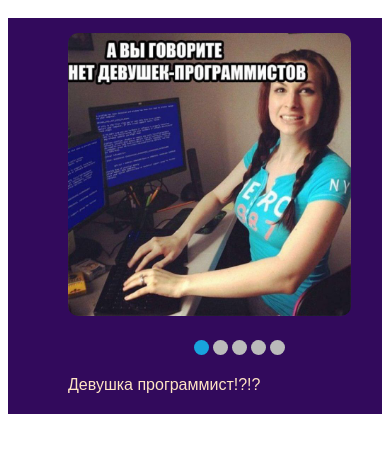
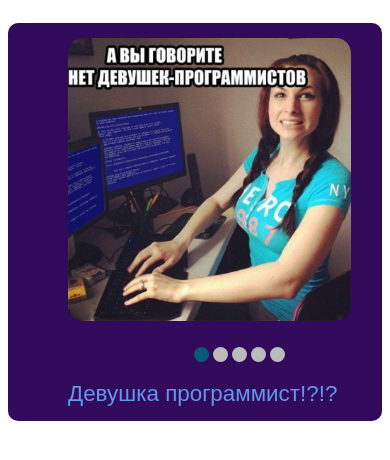
Before and after one commit to Msmarin/cssMemSlider, a plain HTML site: page cssMemSlider/index.html in a window 390 px wide. Drawn offline with Linux system fonts and the light colour scheme.

Commit message:
feat: make all project (Mon, 16/05/2022 13:41)

```diff
--- a/cssMemSlider/Style.css
+++ b/cssMemSlider/Style.css
@@ -1,39 +1,40 @@
+
 #slider {
     position: relative;
-     top: 10px;
+    top: 15px;
     background-color: hwb(269 4% 64%);
+    border-radius: 10px;
  }
 
  #slider{
-     margin: 0 auto;
+    margin: 0 auto;
     padding: 15px 0px 55px 60px;
  }
 
  #slides article{
-     width: 20%;
+    width: 20%;
     float: left;
  }
 
- #slides .items, .text{
+ #slides .items {
      width: 500%;
      line-height: 0;
  }
 
  h3{
-    font: 1.6em sans-serif;
+    font: 1.4em sans-serif;
     color: rgb(99, 150, 237);
     margin-top: 40px;
  }
 
- #overflow{
+ #slicer{
      width: 100%;
      overflow: hidden;
- }
+}
 
  article img{
-
     width: 90%;
-    border-radius: 10px;
+    border-radius: 15px;
  }
 
  #desktop:checked ~ #slider{
@@ -84,14 +85,14 @@
 
  #active label:hover{
 
-    background: rgb(210, 240, 248);
+    background: rgb(104, 212, 242);
 }
  #switch1:checked ~ #active label:nth-child(1),
  #switch2:checked ~ #active label:nth-child(2),
  #switch3:checked ~ #active label:nth-child(3),
  #switch4:checked ~ #active label:nth-child(4),
  #switch5:checked ~ #active label:nth-child(5){
-     background: #18a3dd;
+     background: #08587a;
      /* border-color: #d2e4ec; */
  }
 
@@ -100,17 +101,13 @@
  }
 
 
- @media screen and (max-width:700px){
-
-
-    h3{
-    font: 1em sans-serif;
-    color: bisque;
+ @media screen and (max-width:768px){
+h3{
     margin-top: 60px;
  }
 
  #active{
-    margin-top: -70px ;
+    margin-top: -82px ;
     margin-left: 40%;
  }
 
--- a/cssMemSlider/index.html
+++ b/cssMemSlider/index.html
@@ -4,7 +4,7 @@
 <head>
     <meta charset="UTF-8">
     <meta name="viewport" content="width=device-width, initial-scale=1.0">
-    <title>slider</title>
+    <title>MemSlider</title>
     <link rel="stylesheet" href="./style.css">
 </head>
 
@@ -19,7 +19,7 @@
             <input type="radio" name="slider" id="switch4">
             <input type="radio" name="slider" id="switch5">
             <div id="slides">
-                <div id="overflow">
+                <div id="slicer">
                     <div class="items">
                         <article><img src="./img/pic1.jpg">
                             <h3>Девушка программист!?!?</h3>
```
